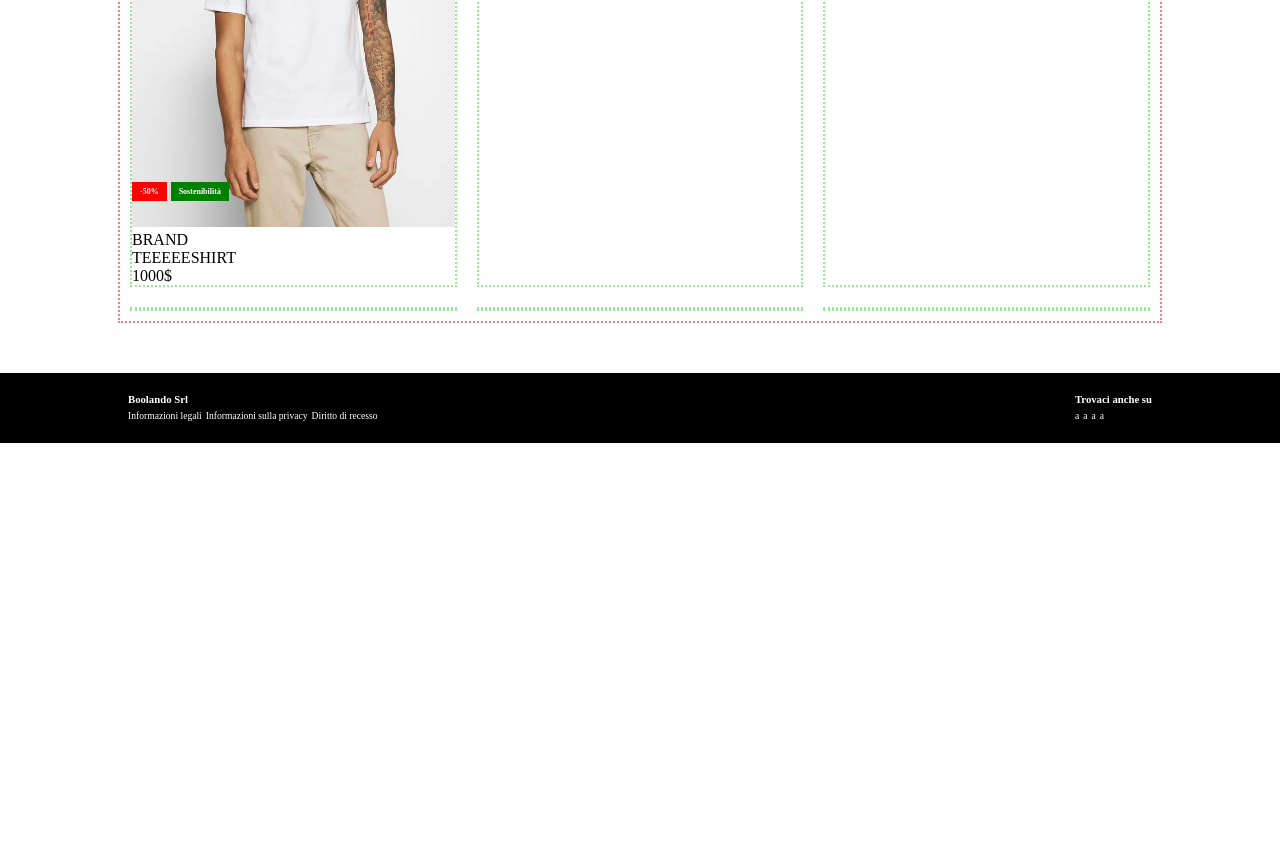
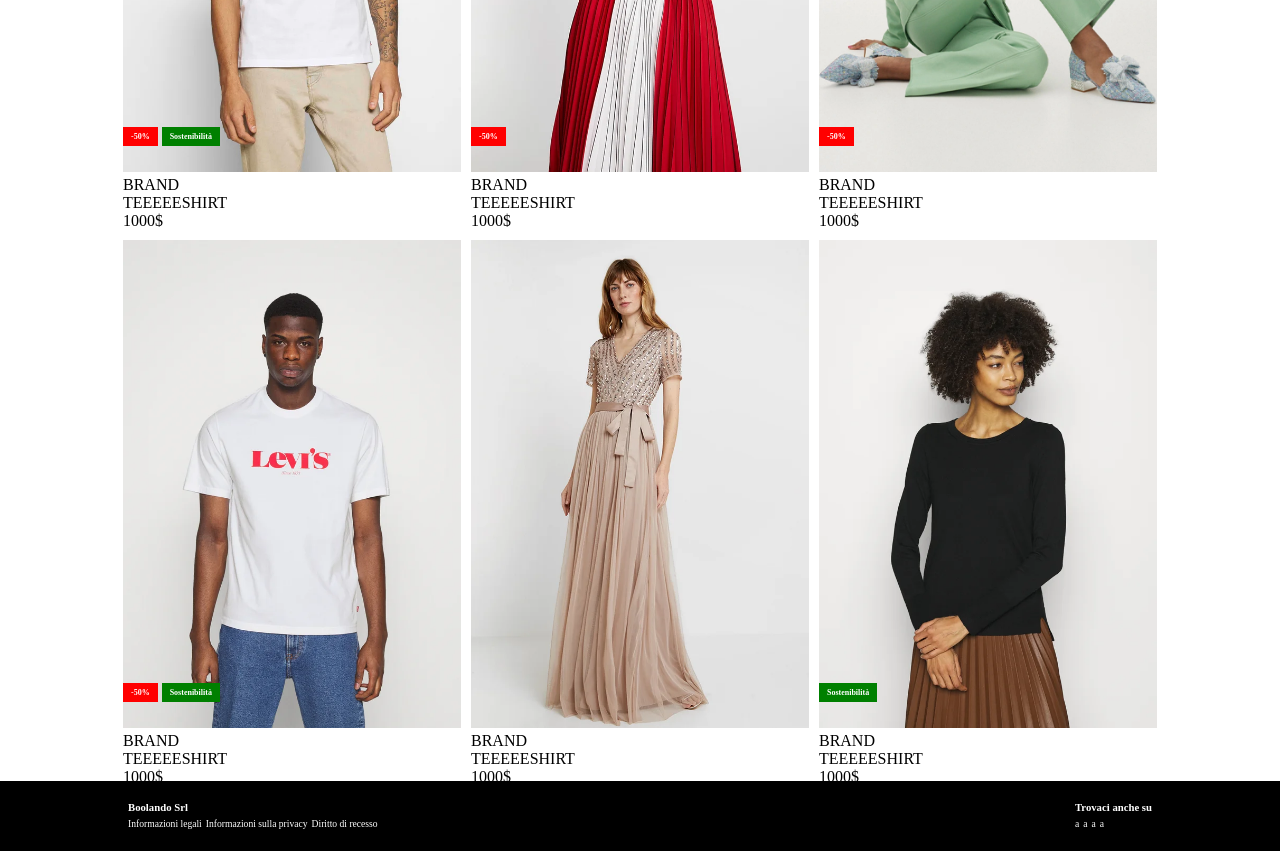
Before and after one commit to aalexebr/html-css-boolando, a plain HTML site: page index.html in a window 1280 px wide. Shown: the part 340-1191 px from the top of the page. Before the commit the page ends 800 px from the top, so only its background shows below. Drawn offline with Linux system fonts and the light colour scheme.

Commit message:
card issues

```diff
--- a/css/style.css
+++ b/css/style.css
@@ -5,7 +5,7 @@
 }
 /* DEBUG */
 
-.debug .header-row,
+/* .debug .header-row,
 .debug .card-row{
     border: 2px dotted lightcoral;
 }
@@ -14,10 +14,8 @@
     border: 2px dotted lightgreen;
 }
 
-.debug .card{
+ */
 
-    /* width: calc(100% / 3); */
-}
 /* GENERAL */
 
 .container{
@@ -54,10 +52,13 @@ header .nav .logo {
 }
 
 .header-row{
-    justify-content: space-between;
     align-items: center;
 }
 
+.nav:nth-of-type(n + 2){
+    justify-content: center;
+}
+.nav
 /* MAIN */
 
 main section{
@@ -72,8 +73,8 @@ img{
     margin: -10px;
 }
 .card{
-    width: calc((100% / 3) - 20px);
-    margin: 10px 10px;
+    width: calc((100% / 3) - 10px);
+    margin: 5px 5px;
 }
 /* card end */
 
@@ -86,16 +87,27 @@ img{
  .tags li{
     color: white;
     font-weight: bold;
+    font-size: 0.5em;
     padding: 5px 8px;
-    font-size: 0.5em;
 }
 
-.tags .discount{
+.discount{
     background-color: red;
 
 }
-.tags .green{
+.green{
     background-color: green;
+
+}
+
+.item-hover{
+    display: none;
+}
+.item:hover .product-image{
+    display: none;
+}
+.item:hover .item-hover{
+    display: block;
 }
 
 
--- a/index.html
+++ b/index.html
@@ -41,7 +41,8 @@
                 <div class="card-row flex">
                     <div class="card">
                         <div class="item pos-relative">
-                            <img src="img/1.webp" alt="">
+                            <img src="img/1.webp" alt="" class="product-image">
+                            <img src="img/1b.webp" alt="" class="item-hover">
                             <div class="pos-absolute tags">
                                 <ul>
                                     <li class="discount">
@@ -68,19 +69,133 @@
                         </div>
                     </div>
                     <div class="card">
-
+                        <div class="item pos-relative">
+                            <img src="img/2.webp" alt="" class="product-image">
+                            <img src="img/2b.webp" alt="" class="item-hover">
+                            <div class="pos-absolute tags">
+                                <ul>
+                                    <li class="discount">
+                                        -50%
+                                    </li>
+                                </ul>
+                            </div>
+                        </div>
+                        <div class="item-description">
+                           <ul>
+                            <li class="brand">
+                                BRAND
+                            </li>
+                            <li class="item-name">
+                                TEEEEESHIRT
+                            </li>
+                            <li class="item-price">
+                                1000$
+                            </li>
+                           </ul>
+                        </div>
                     </div>
                     <div class="card">
-
+                        <div class="item pos-relative">
+                            <img src="img/3.webp" alt=""class="product-image">
+                            <img src="img/3b.webp" alt="" class="item-hover">
+                            <div class="pos-absolute tags">
+                                <ul>
+                                    <li class="discount">
+                                        -50%
+                                    </li>
+                            </div>
+                        </div>
+                        <div class="item-description">
+                           <ul>
+                            <li class="brand">
+                                BRAND
+                            </li>
+                            <li class="item-name">
+                                TEEEEESHIRT
+                            </li>
+                            <li class="item-price">
+                                1000$
+                            </li>
+                           </ul>
+                        </div>
                     </div>
                     <div class="card">
-
+                        <div class="item pos-relative">
+                            <img src="img/4.webp" alt="" class="product-image">
+                            <img src="img/4b.webp" alt="" class="item-hover">
+                            <div class="pos-absolute tags">
+                                <ul>
+                                    <li class="discount">
+                                        -50%
+                                    </li>
+                                    <li class="green">
+                                        Sostenibilità
+                                    </li>
+                                </ul>
+                            </div>
+                        </div>
+                        <div class="item-description">
+                           <ul>
+                            <li class="brand">
+                                BRAND
+                            </li>
+                            <li class="item-name">
+                                TEEEEESHIRT
+                            </li>
+                            <li class="item-price">
+                                1000$
+                            </li>
+                           </ul>
+                        </div>
                     </div>
                     <div class="card">
-
+                        <div class="item pos-relative">
+                            <img src="img/5.webp" alt="" class="product-image">
+                            <img src="img/5b.webp" alt="" class="item-hover">
+                            <div class="pos-absolute tags">
+                                <ul>
+                                </ul>
+                            </div>
+                        </div>
+                        <div class="item-description">
+                           <ul>
+                            <li class="brand">
+                                BRAND
+                            </li>
+                            <li class="item-name">
+                                TEEEEESHIRT
+                            </li>
+                            <li class="item-price">
+                                1000$
+                            </li>
+                           </ul>
+                        </div>
                     </div>
                     <div class="card">
-
+                        <div class="item pos-relative">
+                            <img src="img/6.webp" alt="" class="product-image">
+                            <img src="img/6b.webp" alt="" class="item-hover">
+                            <div class="pos-absolute tags">
+                                <ul>
+                                    <li class="green">
+                                        Sostenibilità
+                                    </li>
+                                </ul>
+                            </div>
+                        </div>
+                        <div class="item-description">
+                           <ul>
+                            <li class="brand">
+                                BRAND
+                            </li>
+                            <li class="item-name">
+                                TEEEEESHIRT
+                            </li>
+                            <li class="item-price">
+                                1000$
+                            </li>
+                           </ul>
+                        </div>
                     </div>
                 </div>
             </section>
```
